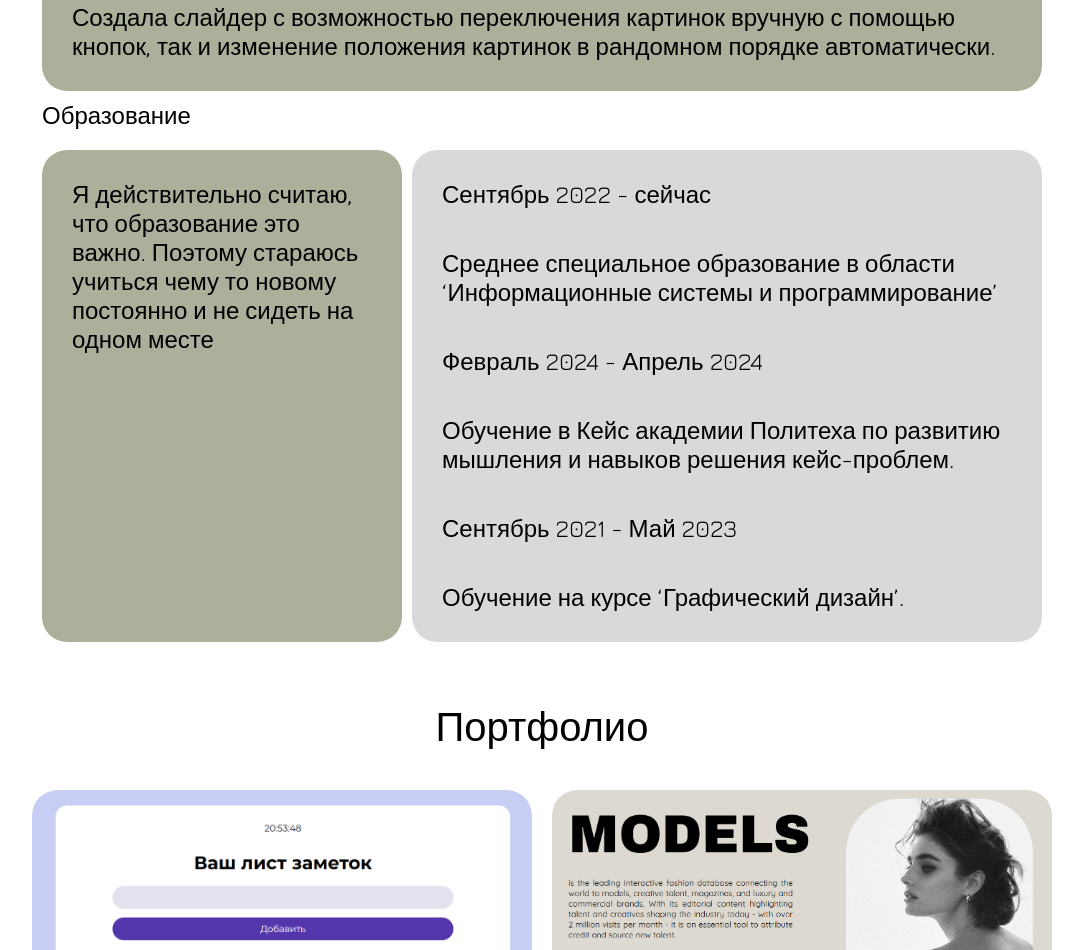
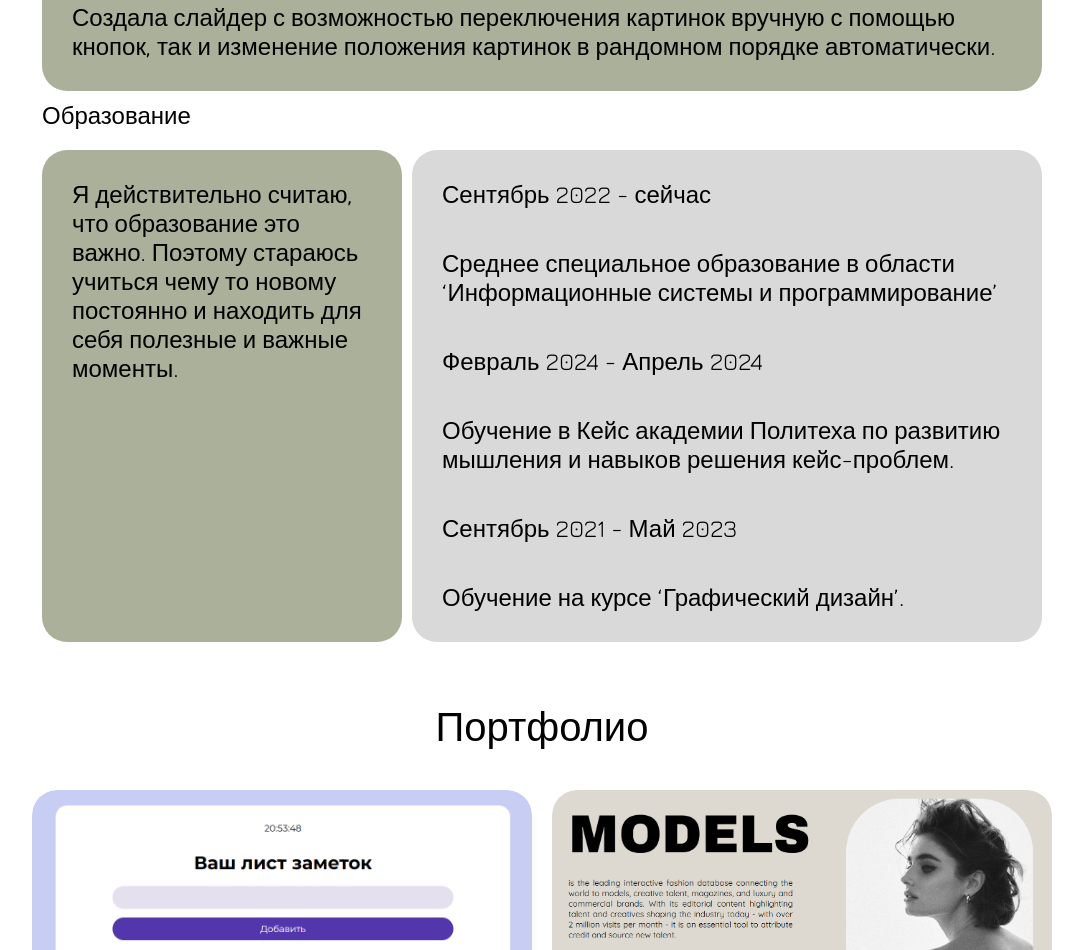
Before and after one commit to Vikaten/brief, a plain HTML site: page index.html in a window 1280 px wide. Shown: the part 1886-2836 px from the top of the page, without its empty margins (98-1181 px from the left). Drawn offline with nearby package versions, Linux system fonts and the light colour scheme.

Commit message:
изменение текста образование

```diff
--- a/index.html
+++ b/index.html
@@ -8,7 +8,7 @@
     <link rel="preconnect" href="https://fonts.gstatic.com" crossorigin>
     <link href="https://fonts.googleapis.com/css2?family=Jura:wght@300..700&display=swap" rel="stylesheet">
     <link rel="stylesheet" href="animate.css">
-    <title>Document</title>
+    <title>Brief</title>
 </head>
 <body>
     <header>
@@ -47,7 +47,7 @@
                     <p>Создала слайдер с возможностью переключения картинок вручную с помощью кнопок, так и изменение положения картинок в рандомном порядке автоматически.</p>
                 </div>
                 <div class="item-title">Образование</div>
-                <div class="item text-education">Я действительно считаю, что образование это важно. Поэтому стараюсь учиться чему то новому постоянно и не сидеть на одном месте</div>
+                <div class="item text-education">Я действительно считаю, что образование это важно. Поэтому стараюсь учиться чему то новому постоянно и находить для себя полезные и важные моменты.</div>
                 <div class="item education-place">
                     <p>Сентябрь 2022 - сейчас</p>
                     <p>Среднее специальное образование в области ‘Информационные системы и программирование’</p>
```
